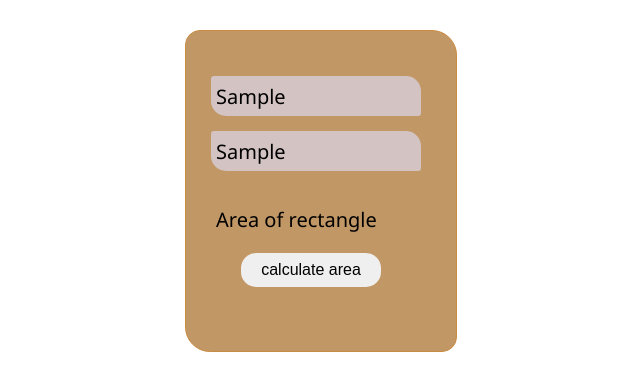
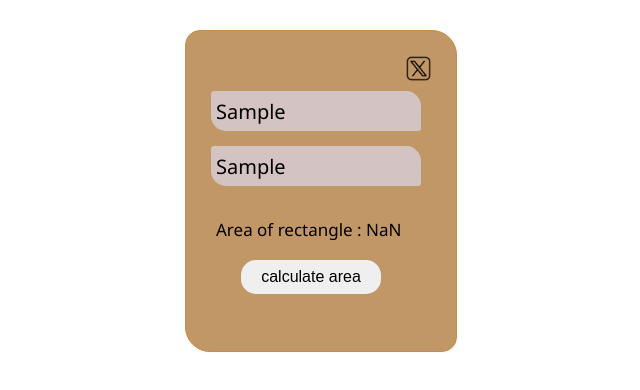
Before and after one commit to shravanbhoyar1/area-of-triangle, a plain HTML site: page index.html in a window 1280 px wide. Both pictures are taken after typing "Sample", "Sample" into the empty fields and a click on the button "calculate area". Shown: the whole page, without its empty margins (319-959 px from the left). Drawn offline with Linux system fonts and the light colour scheme.

Commit message:
javasript added

```diff
--- a/index.css
+++ b/index.css
@@ -1,9 +1,9 @@
-body{
+body {
     margin: 0;
     padding: 0;
 }
 
-.main-div{
+.main-div {
     height: 290px;
     width: 240px;
     background-color: rgb(193, 151, 101);
@@ -11,8 +11,31 @@ body{
     margin: 30px auto;
     border: 1px solid rgb(202, 140, 66);
     border-radius: 15px 25px;
+
 }
-.input-div{
+
+.img-div {
+    position: relative;
+    height: 15px;
+
+}
+
+.clear-icon {
+    height: 30px;
+    position: absolute;
+    top: 10px;
+    right: 10px;
+    width: 25px;
+    height: 25px;
+    object-fit: contain;
+    cursor: pointer;
+}
+.clear-icon:hover{
+    height: 28px;
+    width: 28px;
+}
+
+.input-div {
     height: 110px;
     width: 210px;
     padding: 0px 10px;
@@ -22,7 +45,9 @@ body{
     margin-top: 30px;
 
 }
-#length,#breath{
+
+#length,
+#breath {
     height: 30px;
     padding: 5px;
     border: none;
@@ -32,12 +57,14 @@ body{
     font-size: 20px;
     font-family: 'Segoe UI', Tahoma, sans-serif;
 }
-#result{
-    font-size: 20px;
+
+#result {
+    font-size: 17px;
     font-family: 'Segoe UI', Tahoma, sans-serif;
     margin-left: 15px;
 }
-.area-cal-btn{
+
+.area-cal-btn {
     width: 140px;
     padding: 8px 14px;
     border-radius: 15px;
@@ -47,7 +74,8 @@ body{
     cursor: pointer;
     border: none;
 }
-.area-cal-btn:hover{
+
+.area-cal-btn:hover {
 
     box-shadow: 1px 2px 1px 1px rgb(212, 195, 195);
     background-color: rgb(208, 196, 196);
--- a/index.html
+++ b/index.html
@@ -8,12 +8,37 @@
 </head>
 <body>
     <div class="main-div">
+        <div class="img-div">
+        <img src="clear-icon.png" alt="clear-icon" class="clear-icon" id="clear-result" onclick="clearResult()">
+        </div>
         <div class="input-div">
         <input type="text" id="length" placeholder="Enter length" >
         <input type="text" id="breath" placeholder="Enter breath" >
         </div>
-        <p id="result">Area of rectangle</p>
-        <button class="area-cal-btn">calculate area</button>
+        <p id="result"></p>
+        <button class="area-cal-btn" onclick="areaOfrectangle()">calculate area</button>
     </div>
+
+    <script>
+        let lenghtInput = document.getElementById("length");
+        let breathInput = document.getElementById("breath");
+        let resultElement = document.getElementById("result");
+        let clearElement = document.getElementById("clear-result");
+
+        function areaOfrectangle()
+        {
+            const result = parseInt(lenghtInput.value) * parseInt(breathInput.value);
+            resultElement.innerText = `Area of rectangle : ${result}`;
+            resultElement.style.marginBottom = "19px"
+
+        }
+        function clearResult(){
+            lenghtInput.innerHTML="";
+            breathInput.innerHTML="";
+            resultElement.innerText="";
+
+        }
+
+    </script>
 </body>
 </html>
```
Also changed, not shown: clear-icon.png (added).
